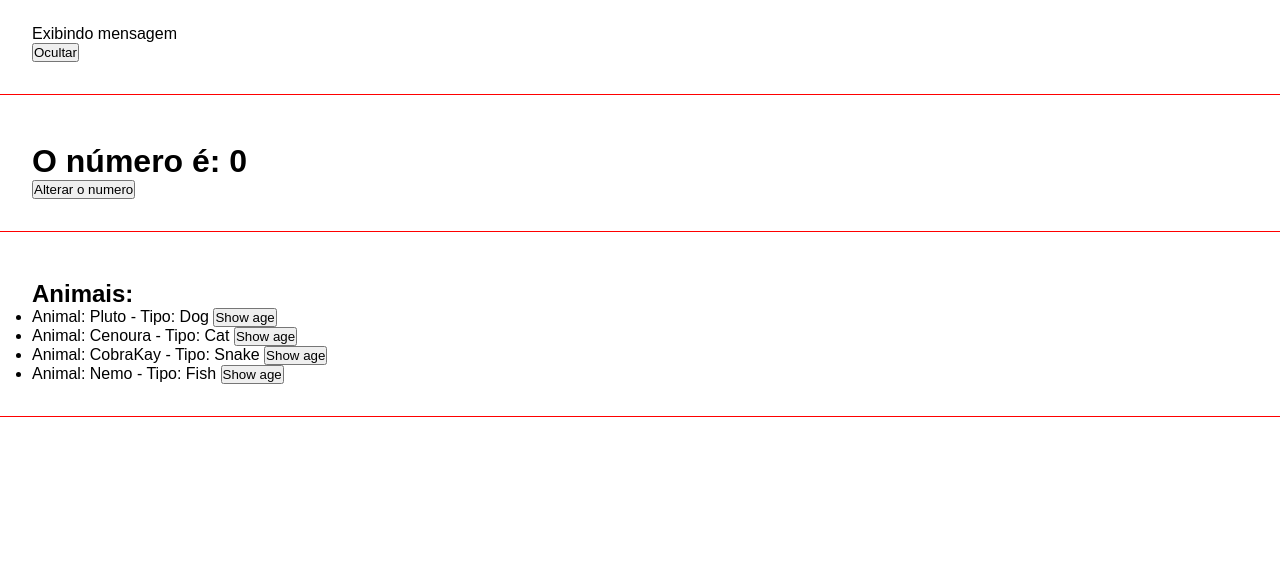
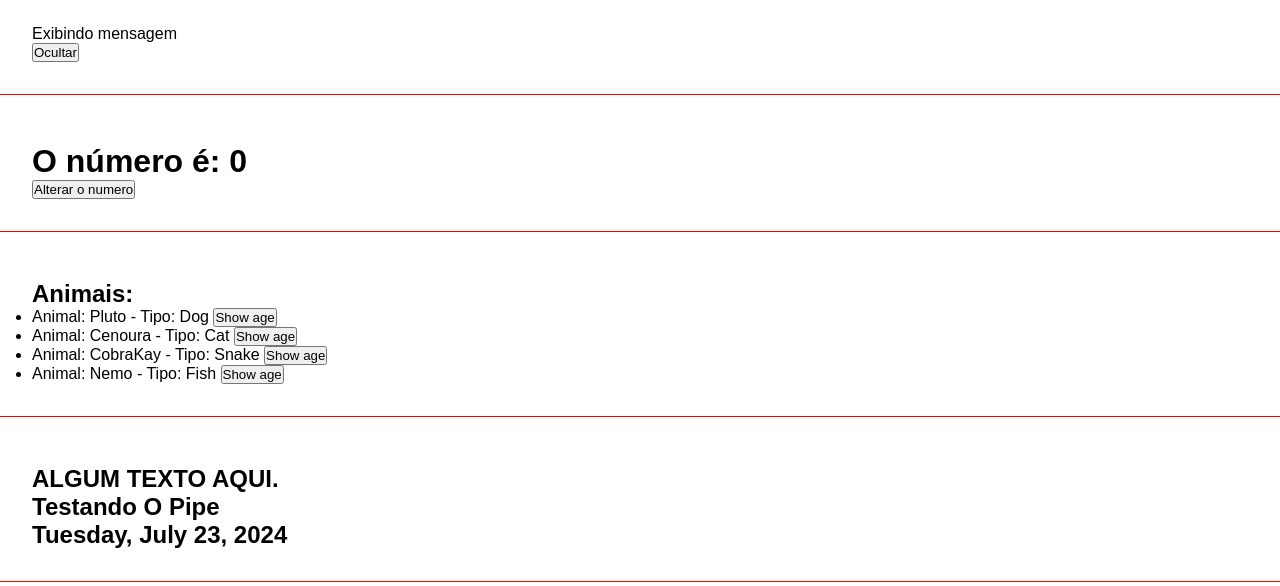
Before and after one commit to GustavoCescon/curso-angular, an Angular app in the folder aula01/: page / in a window 1280 px wide. Shown: the part 612-1198 px from the top of the page. Built offline with nearby package versions, Linux system fonts and the light colour scheme.

Commit message:
Aprendendo sobre pipe

```diff
--- a/aula01/src/app/app.component.html
+++ b/aula01/src/app/app.component.html
@@ -8,3 +8,4 @@
 <app-eventos></app-eventos>
 <app-emitter></app-emitter>
 <app-list-render></app-list-render>
+<app-pipes></app-pipes>
--- /dev/null
+++ b/aula01/src/app/components/pipes/pipes.component.html
@@ -0,0 +1,5 @@
+<div class="class">
+  <h2>{{ "Algum texto aqui." | uppercase}}</h2>
+  <h2>{{ someText | titlecase}}</h2>
+  <h2>{{ today | date: "fullDate"}}</h2>
+</div>
--- /dev/null
+++ b/aula01/src/app/components/pipes/pipes.component.ts
@@ -0,0 +1,13 @@
+import { CommonModule } from "@angular/common";
+import { Component } from "@angular/core";
+@Component({
+	selector: "app-pipes",
+	standalone: true,
+	imports: [CommonModule],
+	templateUrl: "./pipes.component.html",
+	styleUrl: "./pipes.component.css",
+})
+export class PipesComponent {
+	someText = "TESTANDO O PIPE";
+  today = new Date();
+}
```
Also changed, not shown: aula01/src/app/app.component.ts (+19 -7 lines), aula01/src/app/components/pipes/pipes.component.css (added), 1 other file (tests, documents, lock files or other folders).
